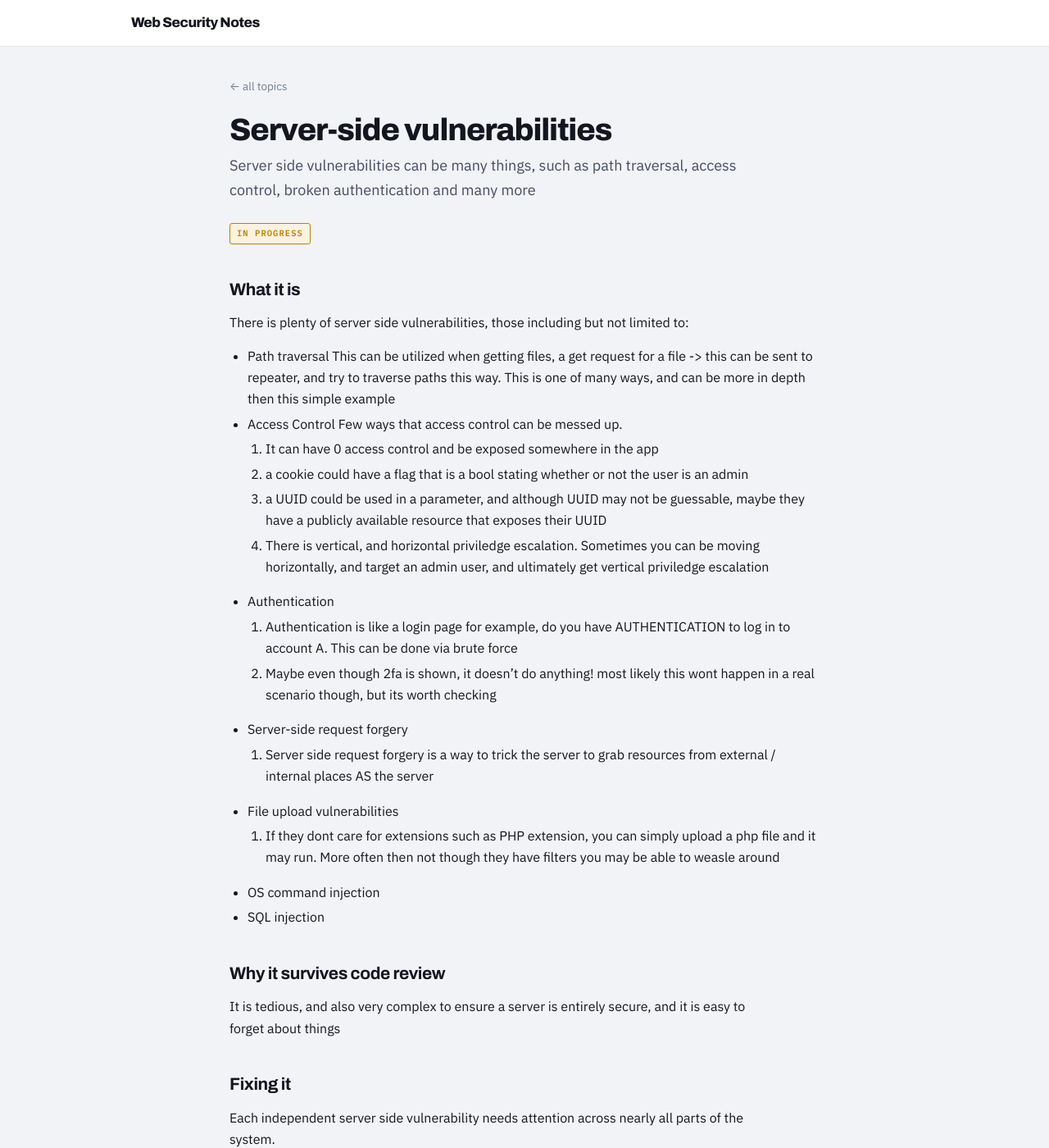
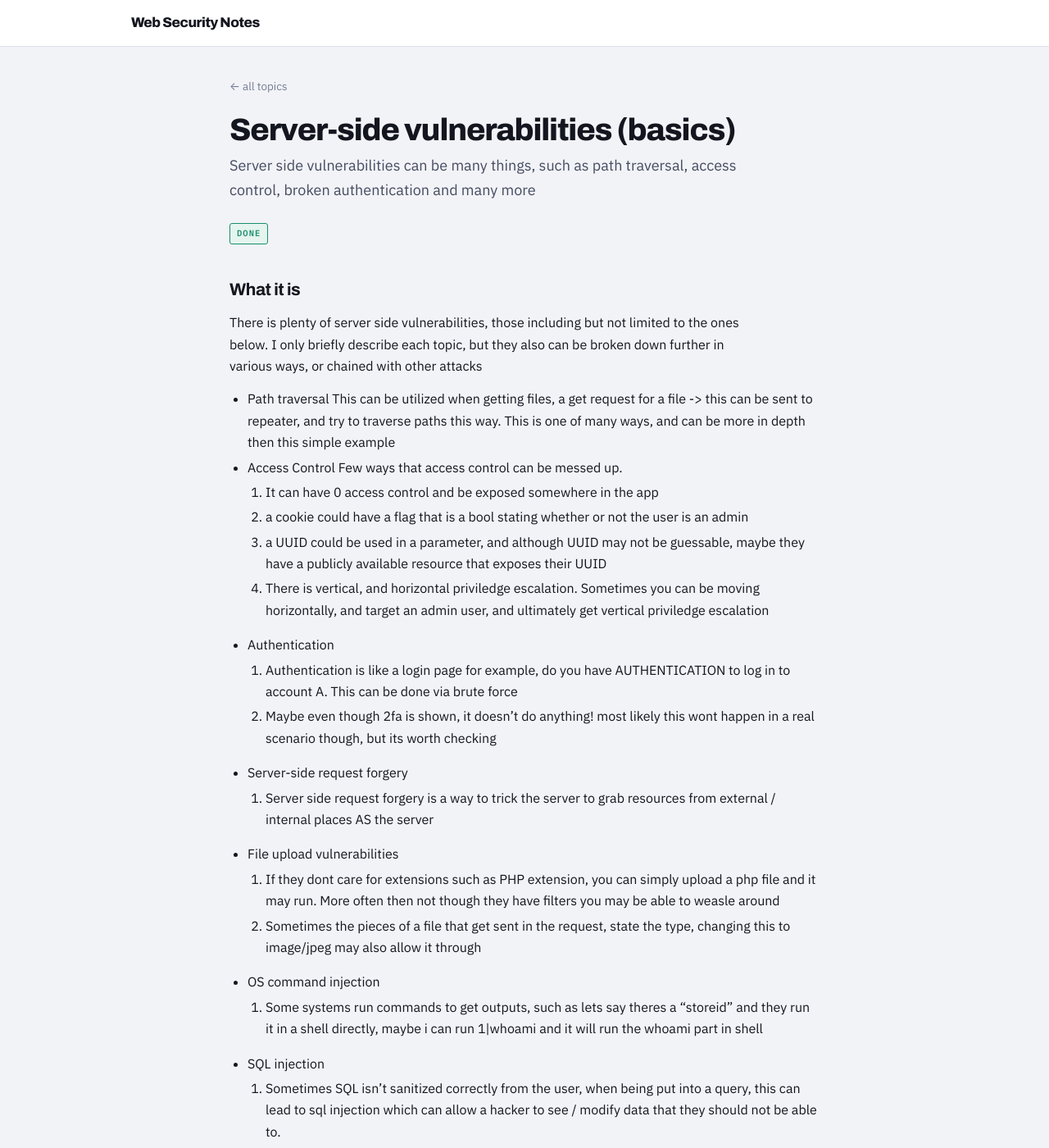
Before and after one commit to johnmarco123/web-security-notes, a Jekyll site: the page built from server_side_vulnerabilities.md, in a window 1280 px wide and 1400 px high. Shown: the whole window at 82% size. Built offline with Jekyll 4.4.1, drawn with Linux system fonts in a browser that asks for light colours; some of the changed text lies outside the part shown.

Commit message:
finished one

```diff
--- a/server_side_vulnerabilities.md
+++ b/server_side_vulnerabilities.md
@@ -1,14 +1,16 @@
 ---
 layout: note
-title: Server-side vulnerabilities
+title: Server-side vulnerabilities (basics)
 group: server-side
-status: in-progress
+status: done
 updated: 2026-09-15
 summary: Server side vulnerabilities can be many things, such as path traversal, access control, broken authentication and many more
 ---
 
 ## What it is
-There is plenty of server side vulnerabilities, those including but not limited to:
+There is plenty of server side vulnerabilities, those including but not limited
+to the ones below. I only briefly describe each topic, but they also can be
+broken down further in various ways, or chained with other attacks
 * Path traversal
  This can be utilized when getting files, a get request for a file -> this can
  be sent to repeater, and try to traverse paths this way. This is one of many
@@ -36,8 +38,19 @@ There is plenty of server side vulnerabilities, those including but not limited
     1. If they dont care for extensions such as PHP extension, you can simply
        upload a php file and it may run. More often then not though they have
        filters you may be able to weasle around
+    2. Sometimes the pieces of a file that get sent in the request, state the
+       type, changing this to image/jpeg may also allow it through
 * OS command injection
+    1. Some systems run commands to get outputs, such as lets say theres a
+       "storeid" and they run it in a shell directly, maybe i can run 1|whoami
+       and it will run the whoami part in shell
 * SQL injection
+    1. Sometimes SQL isn't sanitized correctly from the user, when being put
+       into a query, this can lead to sql injection which can allow a hacker to
+       see / modify data that they should not be able to.
+    2. An example is giving a parameter '+OR+1=1--
+    3. The example above is likely never gonna happen, but there are some times
+       still ways around the current security enforced that they have
 
 ## Why it survives code review
 It is tedious, and also very complex to ensure a server is entirely secure, and
```
